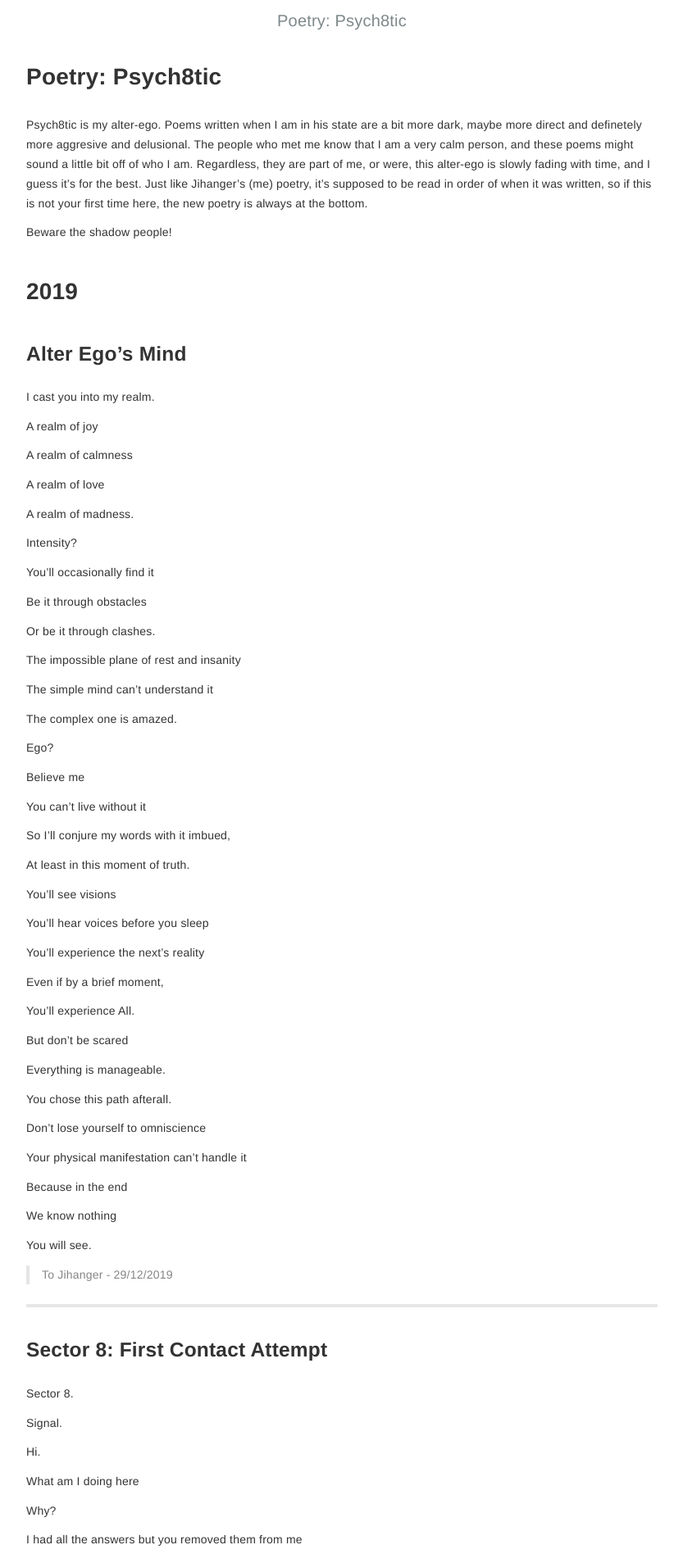
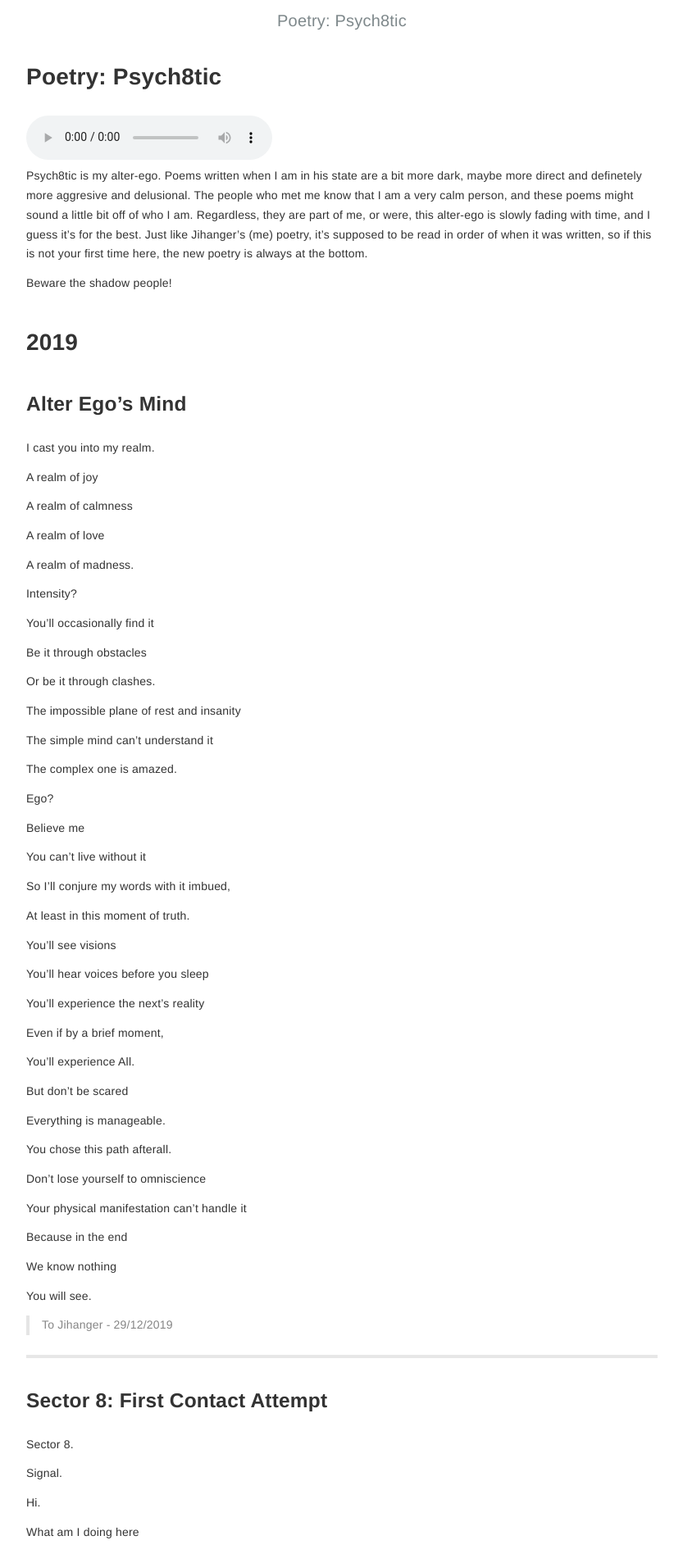
Before and after one commit to Jihanger-997/utopian_orbit_blog, a Jekyll site: the page built from _posts/2021-08-11-Poetry-Psych8tic.markdown, in a window 1280 px wide. Shown: the top 1896 px of the page at 82% size, without its empty margins (223-1056 px from the left). Built offline with Jekyll 4.4.1, drawn with Linux system fonts in a browser that asks for light colours.

Commit message:
added music to psych8tic

```diff
--- a/_posts/2021-08-11-Poetry-Psych8tic.markdown
+++ b/_posts/2021-08-11-Poetry-Psych8tic.markdown
@@ -4,6 +4,12 @@ title:  "Poetry: Psych8tic"
 categories: "poetry"
 author: Psych8tic
 ---
+
+
+<audio controls autostart="true">
+  <source src="{{ site.baseurl }}//assets/psych8ticmusic.mp3" type="audio/mpeg">
+Your browser does not support the audio element.
+</audio>
 
 Psych8tic is my alter-ego. Poems written when I am in his state are a bit more dark, maybe more direct and definetely more aggresive and delusional. The people who met me know that I am a very calm person, and these poems might sound a little bit off of who I am. Regardless, they are part of me, or were, this alter-ego is slowly fading with time, and I guess it's for the best. Just like Jihanger's (me) poetry, it's supposed to be read in order of when it was written, so if this is not your first time here, the new poetry is always at the bottom.
 
```
Also changed, not shown: 1 other file.
